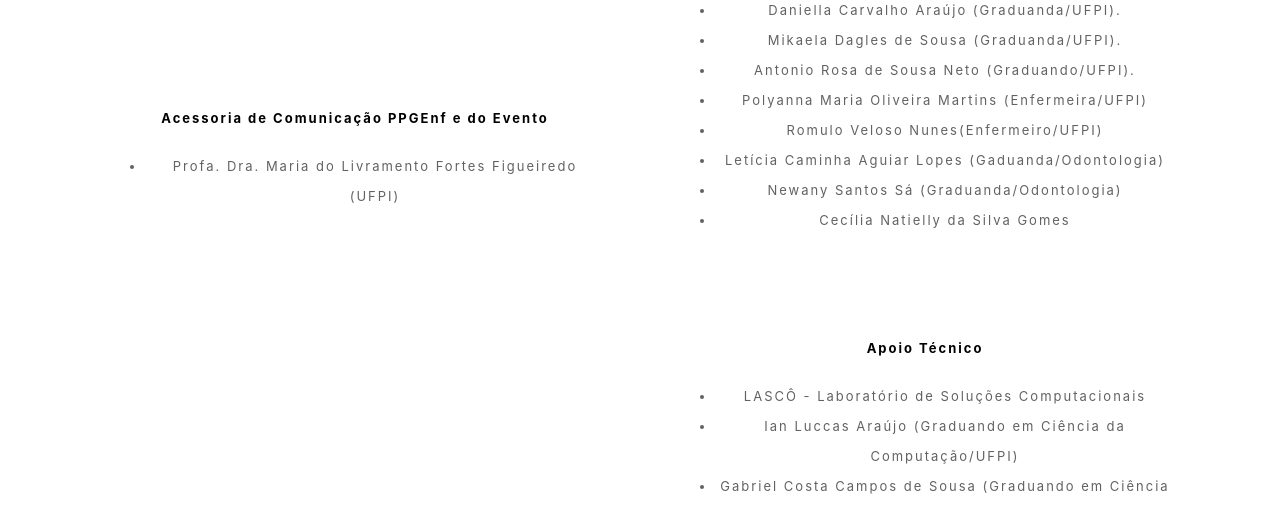
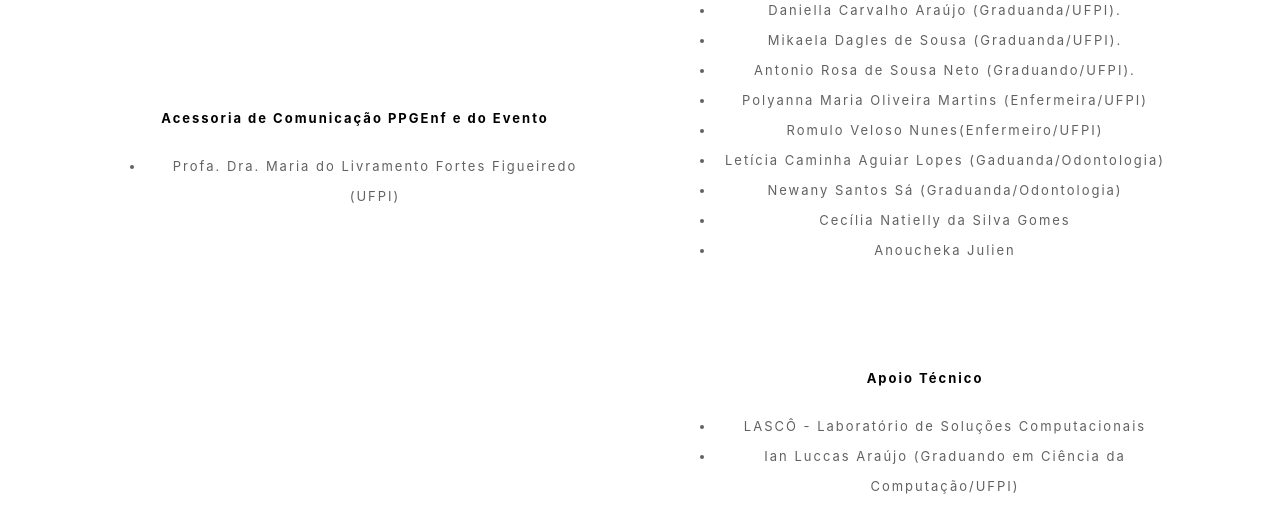
Before and after one commit to igbcampos/seres, a Django app: page / in a window 1280 px wide. Shown: the part 2593-3098 px from the top of the page. Run offline with Django 3.2, Linux system fonts and the light colour scheme; some libraries are stand-ins or nearby versions.

Commit message:
Adiciona integrante da Comissão de Divulgação

```diff
--- a/core/templates/index.html
+++ b/core/templates/index.html
@@ -230,6 +230,7 @@
                     <li>Letícia Caminha Aguiar Lopes (Gaduanda/Odontologia)</li>
                     <li>Newany Santos Sá (Graduanda/Odontologia)</li>
                     <li>Cecília Natielly da Silva Gomes</li>
+                    <li>Anoucheka Julien</li>
                   </ul>
 
             </div>
```
